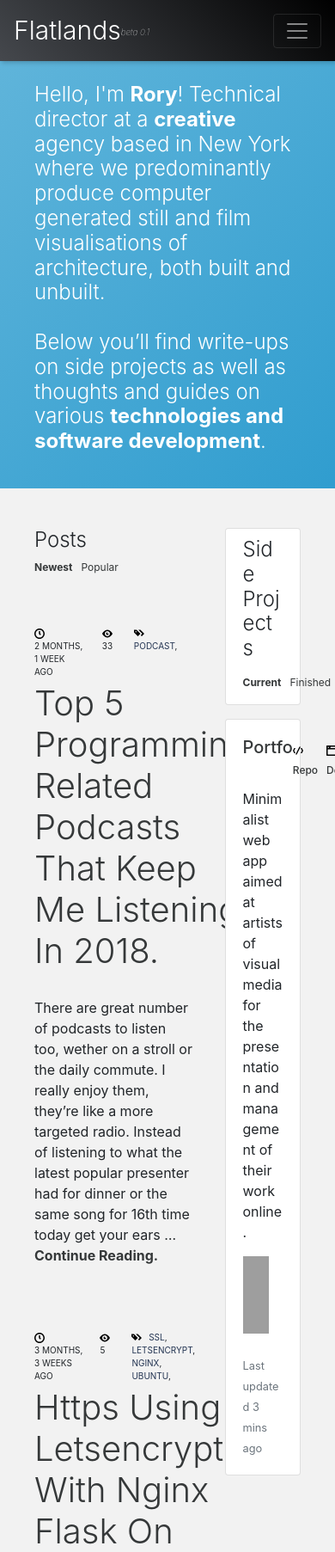
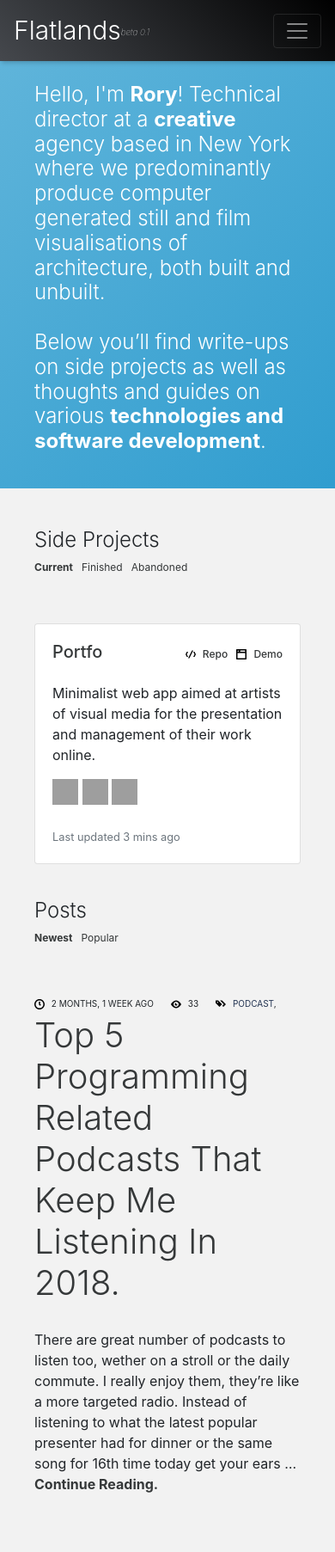
Before and after one commit to najar1412/flatlands, a Django app: page / in a window 390 px wide; the page is wider, and only the part inside the window is pictured. Shown: the top 1805 px of that part at 86% size. Run offline with Django 3.2, Linux system fonts and the light colour scheme; data comes from the database, SQL or seed files in the repository; both versions use the stored data as it was after the commit; parts of the project's set-up code (start-up, migrations or seed data) failed here and were passed over; some libraries are stand-ins or nearby versions; grey boxes are pictures that could not be loaded.

Commit message:
addind some responsiveness

```diff
--- a/flatlands/blog/static/blog/main.css
+++ b/flatlands/blog/static/blog/main.css
@@ -183,18 +183,20 @@ body {
     color: #353839;
 }
 
-
-
-.footer-images {
-    display:flex;
-    flex-direction: row;
+.project-comp{
+    margin-left:15px;
+    padding-left:20px;
+    float:right;
+    width:35%;
 }
-@media(max-width:650px) {
-    .footer-images {
-        flex-direction: column;
+@media(max-width:999px) {
+    .project-comp{
+        margin:0px;
+        padding:0px;
+        float: none;
+        width:100%;
     }
 }
-
 .content a:link {
     color: #353839;
     text-decoration: none;
--- a/flatlands/blog/templates/blog/index.html
+++ b/flatlands/blog/templates/blog/index.html
@@ -26,17 +26,11 @@
 
 <div class="container content">
 
+    <div class="project-comp">
 
+        {% include "blog/project_comp.html" %}
 
-        <div style="margin-left:15px;padding-left:20px;float:right;width:35%;">
-
-
-                {% include "blog/project_comp.html" %}
-
-                </div>
-
-
-
+        </div>
 
 <div style="display:inline;">
 
@@ -95,6 +89,7 @@
 
 
 
+
 </div>
 
 
--- a/flatlands/blog/templates/blog/project_article.html
+++ b/flatlands/blog/templates/blog/project_article.html
@@ -21,7 +21,7 @@
 
     <p style="height:30px;"></p>
 
-    <div style="margin-left:15px;padding-left:20px;float:right;width:35%;height:300px;">
+    <div class="project-comp">
 
 
             {% include "blog/comp/project_contents.html" %}
--- a/flatlands/blog/templates/blog/project_comp.html
+++ b/flatlands/blog/templates/blog/project_comp.html
@@ -2,28 +2,11 @@
 
 
         {% if projects %}
-
-
-
-            <div class="card mb-3">
-                        <div class="card-body" style="padding-top:0px;padding-bottom:0px;padding-top:10px;margin:0px;border:0px;">
-
         <h1 class="display-4" style="font-size:24px;">Side Projects</h1>
-
-
-
-
-
-                          <p class="card-text">
         <div style="display:flex;">
                 <div style="padding-right:10px;font-size: 12px; font-weight: bold;"><a href="">Current</a></div>
                 <div style="padding-right:10px;font-size: 12px;"><a href="">Finished</a></div>
                 <div style="padding-right:10px;font-size: 12px;"><a href="">Abandoned</a></div>
-                                                    </div>
-
-                          </p>
-
-                        </div>
             </div>
 
 
@@ -32,7 +15,7 @@
 
 
 
-
+<p style="height:40px;"></p>
 
 
 
```
Also changed, not shown: flatlands/db.sqlite3. Lines whose indentation alone changed are shown as unchanged.
